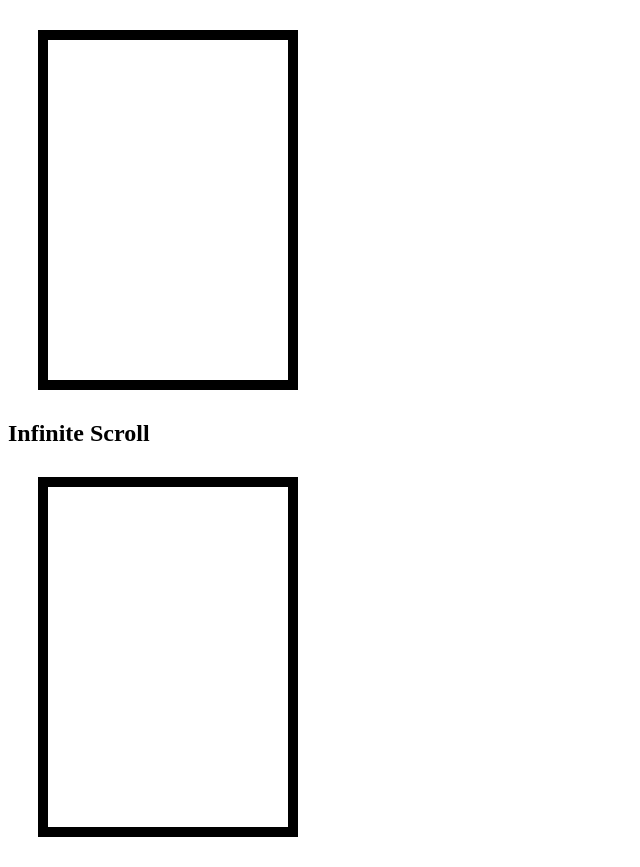
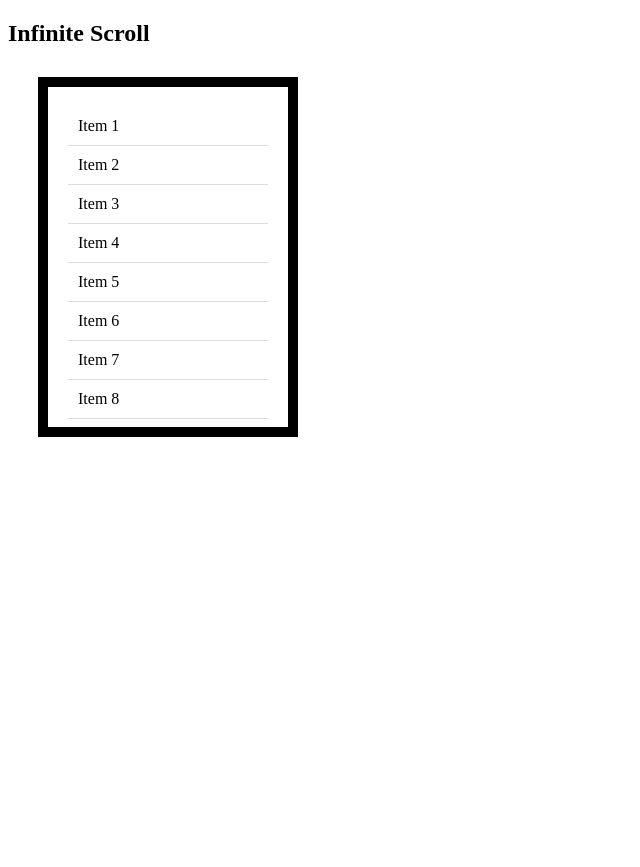
Before and after one commit to acciojob/infinite-scroll-SaiKiran93814, a website: page main.html in a window 1280 px wide. Shown: the whole page, without its empty margins (0-640 px from the left). After the commit the page ends 800 px from the top, so only its background shows below. Drawn offline with Linux system fonts and the light colour scheme.

Commit message:
created a submission

```diff
--- a/main.html
+++ b/main.html
@@ -9,10 +9,13 @@
     <title>Document</title>
   </head>
   <body>
-	  <ul id="infi-list"></ul>
+
     <h2>Infinite Scroll</h2>
     <main>
-      <ol id="infi-list"></ol>
+      <ol id="infi-list">
+
+
+	  </ol>
     </main>
     <script src="./script.js"></script>
   </body>
--- a/script.js
+++ b/script.js
@@ -1,26 +1,21 @@
-//your code here!
-
-const list = document.getElementById('infinite-list');
-
-// Counter to keep track of item numbers
+const list = document.getElementById('infi-list');
 let itemCount = 0;
 
-// Function to create and append list items
+// Function to add list items
 function addListItems(count) {
   for (let i = 0; i < count; i++) {
-    const item = document.createElement('li');
-    item.textContent = `Item ${++itemCount}`;
-    list.appendChild(item);
+    const li = document.createElement('li');
+    li.textContent = `Item ${++itemCount}`;
+    list.appendChild(li);
   }
 }
 
 // Add initial 10 items
 addListItems(10);
 
-// Listen for scroll event on window or container
+// Add 2 more items when scrolled to bottom
 window.addEventListener('scroll', () => {
-  // Check if the user is near the bottom of the page
   if (window.innerHeight + window.scrollY >= document.body.offsetHeight - 10) {
-    addListItems(2); // Add 2 more items
+    addListItems(2);
   }
 });
```
